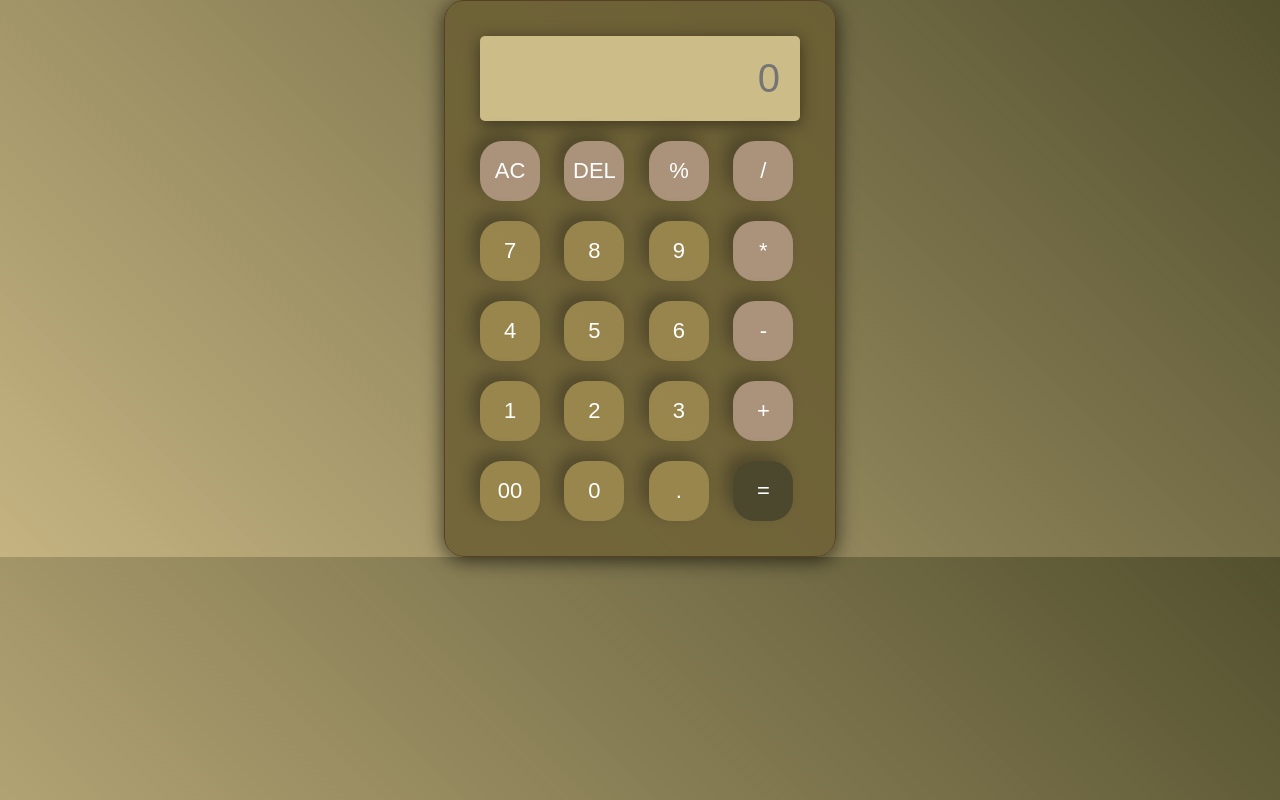
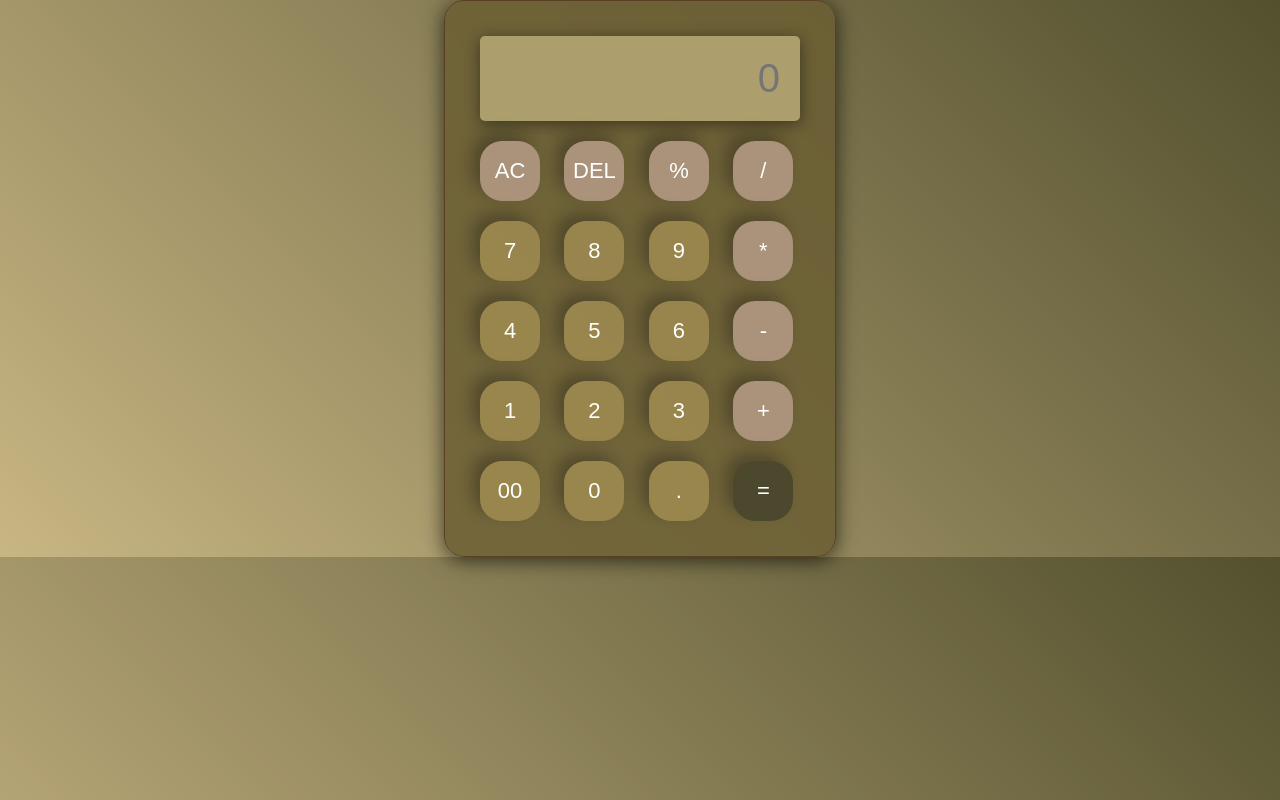
Before and after one commit to Zayanr2/Calculator, a plain HTML site: page index.html in a window 1280 px wide. Drawn offline with Linux system fonts and the light colour scheme.

Commit message:
minour change in colour and border

```diff
--- a/style.css
+++ b/style.css
@@ -13,12 +13,12 @@ body{
     justify-content: center;
     align-items: center;
     justify-items: center;
-    background: linear-gradient(45deg,#a88d42a9, #53502e);
+    background: linear-gradient(45deg,#ac9045a9, #53502e);
 
 }
 
 .calculator{
-    border: 1.5px solid #584122;
+    border: 1px solid #584122;
     padding: 25px;
     border-radius: 20px;
     background:  #6b5e33dc;
@@ -30,7 +30,7 @@ input{
     border: none;
     padding: 20px;
     margin:10px;
-    background: #dbcb95dc;
+    background: #dbcb9594;
     border-radius:5px;
     box-shadow: 0px 3px 15px rgb(12, 12, 12,0.5);
     font-size: 40px;
```
